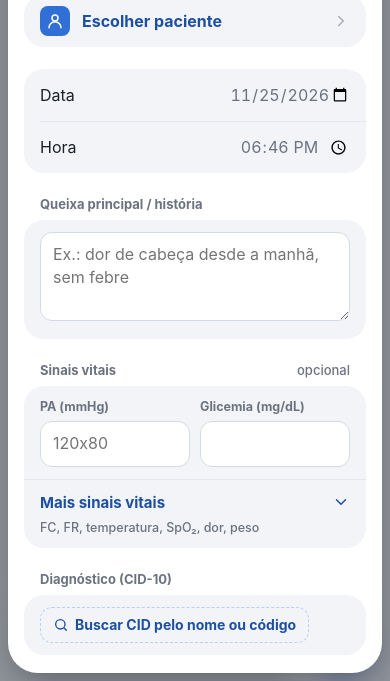
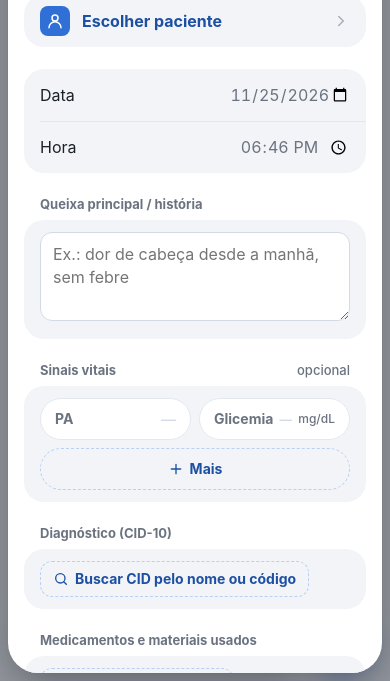
Before and after one commit to marciaoluiz/Ficha-AD, a plain HTML site: page enfermaria/index.html in a window 390 px wide. Both pictures are taken after a click on the button 343 px from the left and 803 px from the top of the page. Shown: the part 163-844 px from the top of the page. Drawn offline with Linux system fonts and the light colour scheme.

Commit message:
Enfermaria: sinais vitais em pílulas alinhadas como as condutas
PA e glicemia sempre à mostra; o botão Mais abre FC, FR, temperatura, SpO2, dor e peso.

Co-Authored-By: Claude Opus 5.5 <noreply@anthropic.com>
Claude-Session: https://claude.ai/code/session_017Ms9U3qD4hP4bnE9Tg4WXS

```diff
--- a/enfermaria/index.html
+++ b/enfermaria/index.html
@@ -194,12 +194,18 @@ body.wide .cgrid{grid-template-columns:1fr 1fr 1fr}
 body.wide .cgrid .chip:last-child{grid-column:span 2}
 .cgrid .chip{justify-content:center;text-align:center;white-space:nowrap;min-height:42px;padding:8px 12px;border-radius:999px}
 .cgrid .chip .ico{margin-left:-4px}
-.svc .svmais{display:none;margin-top:10px}
-.svc.aberto .svmais{display:block}
-.svtg{display:flex;align-items:center;gap:8px;width:100%;border:0;border-top:1px solid var(--line);background:transparent;color:var(--acc-ink);font-weight:700;font-size:15px;padding:12px 16px;text-align:left;flex-wrap:wrap}
-.svtg small{flex-basis:100%;order:3;font-size:12.5px;font-weight:500;color:var(--mut);margin-top:-2px}
-.svtg .ico{margin-left:auto;width:18px;height:18px;transition:transform .3s cubic-bezier(.3,1.4,.5,1)}
-.svc.aberto .svtg .ico{transform:rotate(180deg)}
+.svg .svp{justify-content:flex-start;gap:6px;padding:0 14px;cursor:text}
+.svg .svp b{font-weight:700;color:var(--mut);font-size:14px;flex:none}
+.svg .svp input{flex:1;min-width:0;width:100%;min-height:0;height:38px;border:0!important;background:transparent!important;box-shadow:none!important;padding:0;text-align:right;font-weight:700;font-size:15px;color:var(--ink)}
+.svg .svp input::placeholder{color:var(--field);font-weight:500}
+.svg .svp small{flex:none;color:var(--mut);font-size:12px;font-weight:500}
+.svg .svp.f{border-color:var(--acc);background:var(--acc-soft)}
+.svg .svp.f input{color:var(--acc-ink)}
+.svg .svp:focus-within{border-color:var(--acc);box-shadow:0 0 0 3px var(--acc-soft)}
+.svg .svmais{grid-column:1/-1;border-style:dashed;border-color:var(--acc-line);background:transparent;color:var(--acc-ink);font-weight:700}
+.svg .svmais .ico{width:16px;height:16px;margin:0}
+body.wide .svg{grid-template-columns:1fr 1fr}
+body.wide .cgrid .svmais{grid-column:1/-1}
 .cgrid .cout{background:var(--input);border:2px solid var(--acc);color:var(--ink);padding:0 5px;gap:4px;cursor:text;box-shadow:0 0 0 3px var(--acc-soft)}
 .cgrid .cout input{flex:1;min-width:0;min-height:36px;border:0!important;background:transparent!important;box-shadow:none!important;color:var(--ink);font-weight:600;font-size:14px;padding:0 0 0 30px;text-align:center}
 .cgrid .cout input::placeholder{color:var(--mut);font-weight:500}
@@ -1132,10 +1138,11 @@ function abrirAt(id, pre) {
     var sv = f.sv;
     var outros = ['fc', 'fr', 'tax', 'spo2', 'dor', 'peso'], nOut = outros.filter(function (k) { return sv[k]; }).length;
     if (svAberto == null) svAberto = nOut > 0;
-    h += '<div class="ig"><div class="igh">Sinais vitais <span class="sp"></span><span style="font-weight:500">opcional</span></div><div class="igb svc' + (svAberto ? ' aberto' : '') + '"><div class="ipad"><div class="grid2">' +
-      svF('pa', 'PA (mmHg)', '120x80', 'text') + svF('hgt', 'Glicemia (mg/dL)', '', 'decimal') + '</div>' +
-      '<div class="svmais"><div class="grid3">' + svF('fc', 'FC (bpm)', '', 'decimal') + svF('fr', 'FR (irpm)', '', 'decimal') + svF('tax', 'Temp. (°C)', '', 'decimal') + svF('spo2', 'SpO₂ (%)', '', 'decimal') + svF('dor', 'Dor (0–10)', '', 'decimal') + svF('peso', 'Peso (kg)', '', 'decimal') + '</div></div></div>' +
-      '<button type="button" class="svtg" data-k="svtg">' + (svAberto ? 'Menos sinais vitais' : 'Mais sinais vitais' + (nOut ? ' · ' + nOut + ' preenchido' + (nOut > 1 ? 's' : '') : '') + '<small>FC, FR, temperatura, SpO₂, dor, peso</small>') + ic('chevD') + '</button></div></div>';
+    var svP = function (k, l, un, ph, im) { return '<label class="chip svp' + (sv[k] ? ' f' : '') + '"><b>' + l + '</b><input data-sv="' + k + '" inputmode="' + im + '" placeholder="' + esc(ph) + '" value="' + esc(sv[k] || '') + '" autocomplete="off">' + (un ? '<small>' + un + '</small>' : '') + '</label>'; };
+    h += '<div class="ig"><div class="igh">Sinais vitais <span class="sp"></span><span style="font-weight:500">opcional</span></div><div class="igb"><div class="ipad"><div class="cgrid svg">' +
+      svP('pa', 'PA', '', '—', 'text') + svP('hgt', 'Glicemia', 'mg/dL', '—', 'decimal') +
+      (svAberto ? svP('fc', 'FC', 'bpm', '—', 'decimal') + svP('fr', 'FR', 'irpm', '—', 'decimal') + svP('tax', 'Temp.', '°C', '—', 'decimal') + svP('spo2', 'SpO₂', '%', '—', 'decimal') + svP('dor', 'Dor', '0–10', '—', 'decimal') + svP('peso', 'Peso', 'kg', '—', 'decimal') : '') +
+      '<button type="button" class="chip svmais" data-k="svtg">' + (svAberto ? ic('minus') + 'Menos' : ic('plus') + 'Mais' + (nOut ? ' · ' + nOut + ' preenchido' + (nOut > 1 ? 's' : '') : '')) + '</button></div></div></div></div>';
     h += '<div class="ig"><div class="igh">Diagnóstico (CID-10)</div><div class="igb"><div class="ipad"><div class="chips">' +
       f.cids.map(function (c, i) { return '<button class="cidc" data-k="cidx" data-i="' + i + '" title="Remover"><b>' + esc(c) + '</b><span>' + esc(cidDesc(c)) + '</span><i>' + ic('x') + '</i></button>'; }).join('') +
       '<button class="addb" data-k="cid">' + ic('search') + (f.cids.length ? 'Outro CID' : 'Buscar CID pelo nome ou código') + '</button></div></div></div></div>';
@@ -1167,7 +1174,7 @@ function abrirAt(id, pre) {
   bd.addEventListener('input', function (e) {
     var t = e.target;
     if (t.dataset.f) f[t.dataset.f] = t.value;
-    if (t.dataset.sv) f.sv[t.dataset.sv] = t.value;
+    if (t.dataset.sv) { f.sv[t.dataset.sv] = t.value; var pl = t.closest('.svp'); if (pl) pl.classList.toggle('f', !!t.value.trim()); }
     if (t.dataset.k === 'qv') f.meds[+t.dataset.i].qtd = num(t.value);
     if (t.dataset.k === 'via') f.meds[+t.dataset.i].via = t.value;
   });
```
